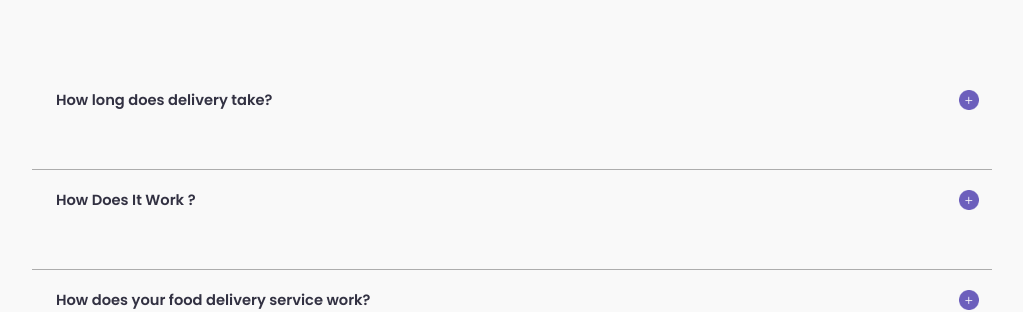
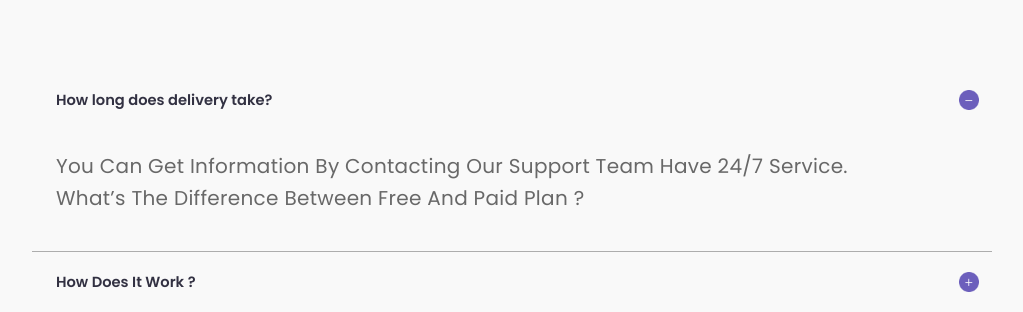
Before and after one commit to raiyin/t_one, a React (Vite) app in the folder t-one/: page / in a window 1280 px wide. Both pictures are taken after a click on the element 640 px from the left and 4370 px from the top of the page. Shown: the part 4250-4562 px from the top of the page, without its empty margins (128-1151 px from the left). Built offline with nearby package versions, Linux system fonts and the light colour scheme; no server answers; what ldrs would draw is missing.

Commit message:
ts-5 Faqitem now is whole clickable

```diff
--- a/t-one/src/components/molecules/FaqItem/index.tsx
+++ b/t-one/src/components/molecules/FaqItem/index.tsx
@@ -9,14 +9,24 @@ const FaqItem = (props: FaqItemProps) => {
     const [expanded, setExpanded] = useState(false);
 
     return (
-        <div className={`${styles['faqItem']} ${expanded && styles.faqItem__expanded}`}>
+        <div
+            className={`${styles['faqItem']} ${expanded && styles.faqItem__expanded}`}
+            onClick={() => setExpanded(_ => !expanded)}
+        >
             <div className={styles['faqItem-conrol']}>
                 <span className={styles['faqItem_header']}>{props.quest}</span>
                 <div className={styles['faqItem_image']}>
-                    <img
-                        src={expanded ? MinusImage : PlusImage}
-                        alt="Collapse/expand button"
-                        onClick={() => setExpanded(_ => !expanded)} />
+                    {
+                        expanded
+                            ?
+                            <img
+                                src={MinusImage}
+                                alt="Collapse/expand button" />
+                            :
+                            <img
+                                src={PlusImage}
+                                alt="Collapse/expand button" />
+                    }
                 </div>
             </div>
             <div className={`${styles['faqItem-answer']} ${expanded && styles['faqItem-answer__expanded']}`}>
--- a/t-one/src/components/molecules/FaqItem/styles.module.css
+++ b/t-one/src/components/molecules/FaqItem/styles.module.css
@@ -9,6 +9,7 @@
     padding-right: 13px;
     justify-content: flex-start;
     transition: height 300ms ease-in-out;
+    cursor: pointer;
 }
 
 .faqItem__expanded {
@@ -37,7 +38,6 @@
 .faqItem_image {
     width: 3rem;
     height: 3rem;
-    cursor: pointer;
 }
 
 .faqItem-answer {
```
